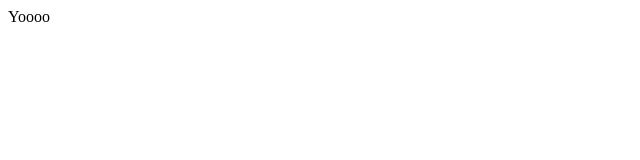
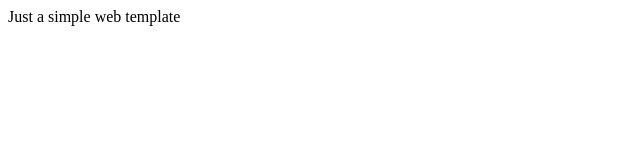
Before and after one commit to mylesz123/simple-styled-site, a React (Create React App) app: page / in a window 1280 px wide. Shown: the top 160 px of the page, without its empty margins (0-640 px from the left). Built offline with nearby package versions, Linux system fonts and the light colour scheme.

Commit message:
install styled components

```diff
--- a/package.json
+++ b/package.json
@@ -9,6 +9,7 @@
     "react": "^17.0.1",
     "react-dom": "^17.0.1",
     "react-scripts": "4.0.1",
+    "styled-components": "^5.2.1",
     "web-vitals": "^0.2.4"
   },
   "scripts": {
--- a/src/App.js
+++ b/src/App.js
@@ -1,9 +1,5 @@
 import React from 'react';
 
 export default function App() {
-  return (
-    <div>
-      Yoooo
-    </div>
-  )
+  return <div>Just a simple web template</div>;
 }
```
Also changed, not shown: 1 other file (tests, documents, lock files or other folders).
